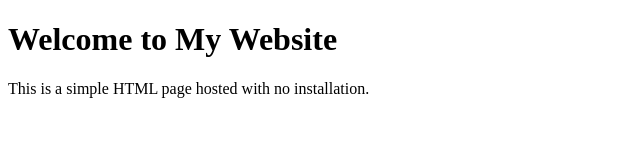
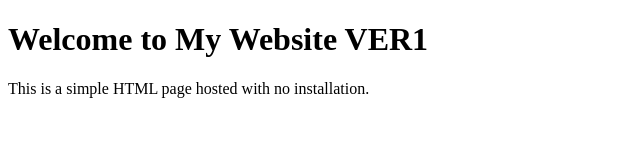
Before and after one commit to nebojsacv/webserver, a plain HTML site: page index.html in a window 1280 px wide. Shown: the whole page, without its empty margins (0-640 px from the left). Drawn offline with Linux system fonts and the light colour scheme; no server answers.

Commit message:
Update index.html

```diff
--- a/index.html
+++ b/index.html
@@ -5,7 +5,7 @@
   <title>My Simple Web Page</title>
 </head>
 <body>
-  <h1>Welcome to My Website</h1>
+  <h1>Welcome to My Website VER1</h1>
   <p>This is a simple HTML page hosted with no installation.</p>
 <!-- Add this to your SaaS website to track business visitors -->
 <script>
```
